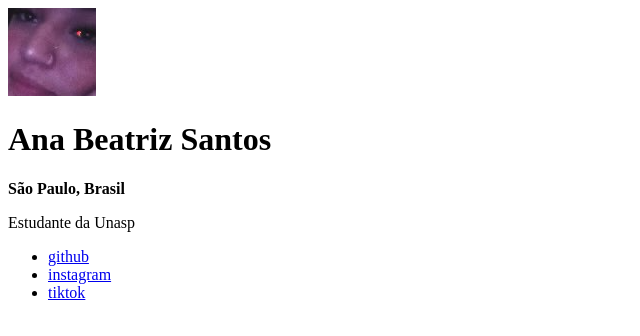
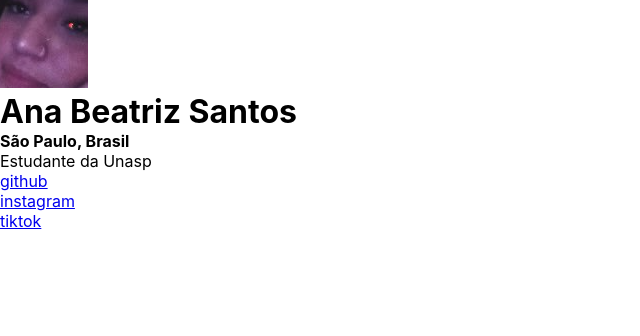
Before and after one commit to ana-beatrizzz/link-tree, a plain HTML site: page index.html in a window 1280 px wide. Shown: the whole page, without its empty margins (0-640 px from the left). Drawn offline with Linux system fonts and the light colour scheme.

Commit message:
começo do css

```diff
--- a/index.html
+++ b/index.html
@@ -4,6 +4,7 @@
     <meta charset="UTF-8">
     <meta name="viewport" content="width=device-width, initial-scale=1.0">
     <title>Meus Links</title>
+    <link rel="stylesheet" href="style.css">
 </head>
 <body>
     <div>
--- /dev/null
+++ b/style.css
@@ -0,0 +1,6 @@
+*{
+    margin: 0;
+    padding: 0;
+    box-sizing: border-box;
+    font-family: "Inter", sans-serif;
+}
```
